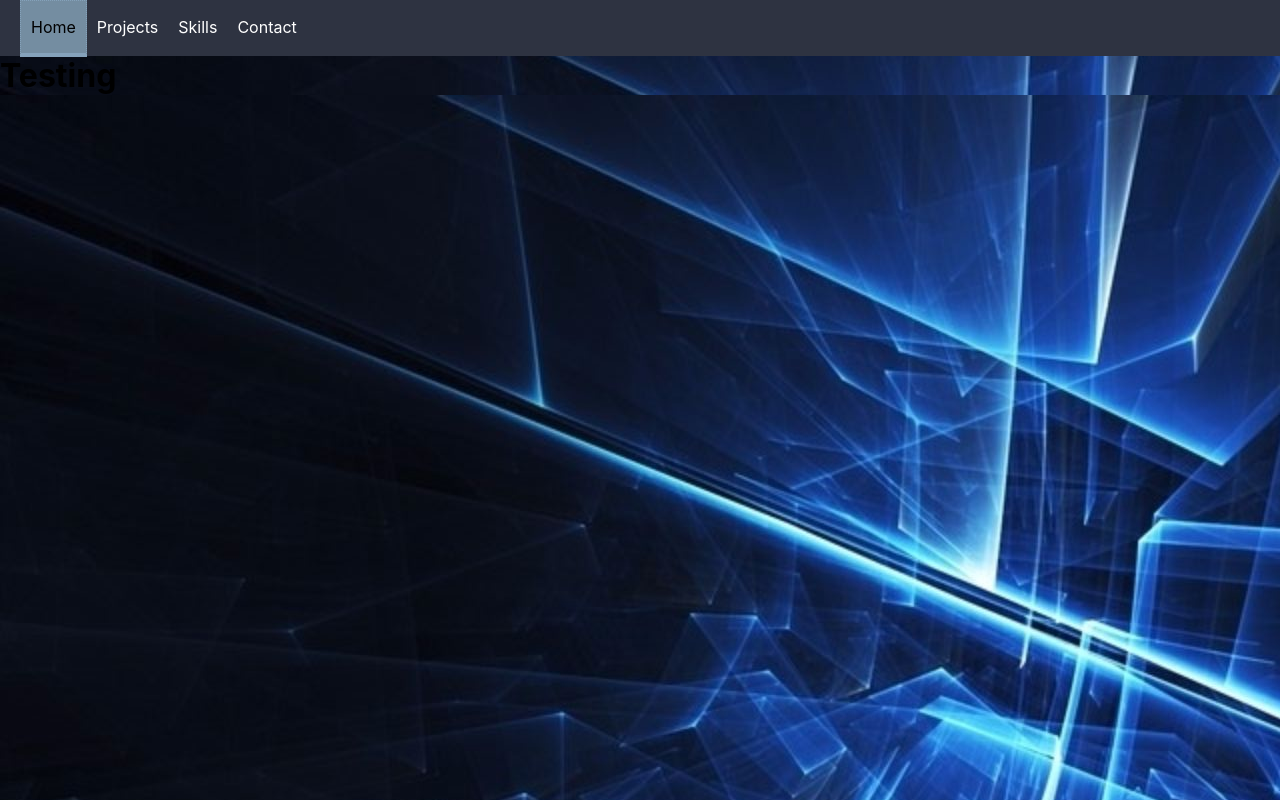
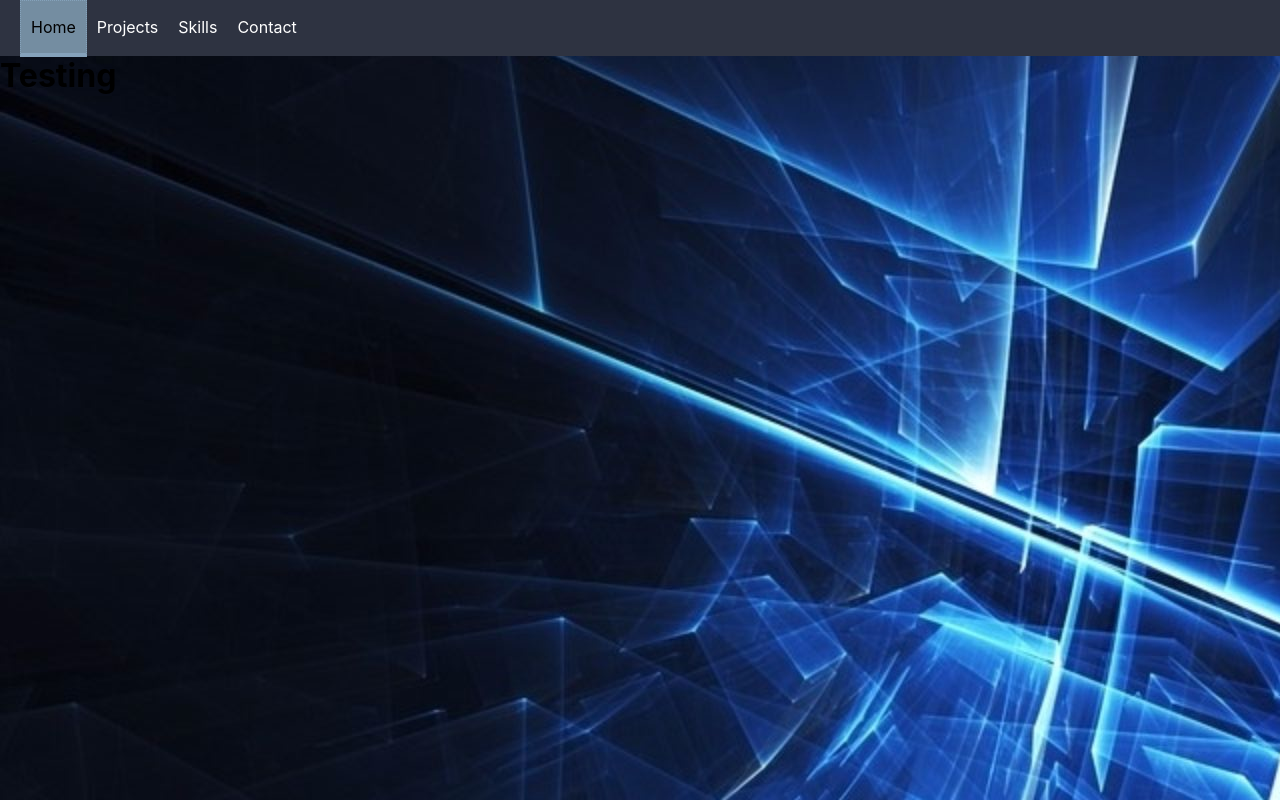
Before and after one commit to Kwarn/portfolio, a React (Create React App) app: page / in a window 1280 px wide. Shown: the top 800 px of the page. Built offline with nearby package versions, Linux system fonts and the light colour scheme.

Commit message:
global background set

```diff
--- a/src/App.module.css
+++ b/src/App.module.css
@@ -2,9 +2,11 @@
   background-image: url('./assets/homeBackground.jpg');
   width: 100%;
   height: auto;
+  position: absolute;
   min-height: 100%;
   min-width: 100%;
   object-fit: contain;
+  overflow: hidden;
 }
 
 .App ::-webkit-scrollbar {
--- a/src/containers/Home/Home.js
+++ b/src/containers/Home/Home.js
@@ -1,12 +1,10 @@
 import React from 'react'
 import classes from './Home.module.css'
-import imageAssets from '../../assets/assets'
 
 const Home = props => {
   return (
     <div className={classes.Home}>
       <h1>Testing</h1>
-      <img src={imageAssets.homeBackground} alt='background'></img>
     </div>
   )
 }
--- a/src/containers/Home/Home.module.css
+++ b/src/containers/Home/Home.module.css
@@ -1,11 +0,0 @@
-.Home {
-  min-height: 100%;
-  min-width: 100%;
-  width: 900px;
-  height: 100%;
-}
-
-.Home img {
-  height: 100%;
-  width: auto;
-}
```
